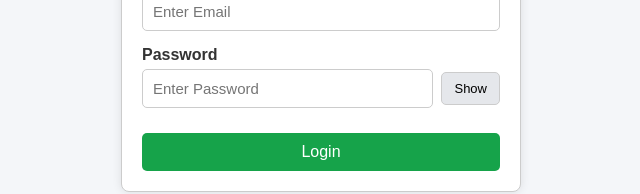
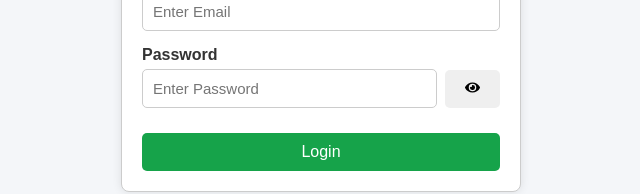
Before and after one commit to abushisrinidhi11/majorproject, a React (Vite) app in the folder frontend/: page / in a window 1280 px wide. Shown: the part 217-411 px from the top of the page, without its empty margins (319-959 px from the left). Built offline with nearby package versions, Linux system fonts and the light colour scheme; no server answers.

Commit message:
Remove console logs and improve password toggle

```diff
--- a/frontend/src/pages/Auth.tsx
+++ b/frontend/src/pages/Auth.tsx
@@ -2,6 +2,7 @@ import { useState } from "react";
 import { useNavigate } from "react-router-dom";
 import { Formik, Form, Field, ErrorMessage } from "formik";
 import { toast } from "react-toastify";
+import { FaEye, FaEyeSlash } from "react-icons/fa";
 import { useAuth } from "../context/AuthContext";
 import {
     loginValidation,
@@ -27,9 +28,6 @@ const Auth = () =>
 
         try
         {
-            console.log("Login Values");
-            console.log(values);
-
             console.log("Calling Login API");
 
             const response = await auth.login(
@@ -39,19 +37,12 @@ const Auth = () =>
 
             console.log("Login Successful");
 
-            console.log("Logged In User");
-            console.log(response.user);
-
             if (response.user.role === "jobRecruiter")
             {
-                console.log("Navigating To Recruiter Dashboard");
-
                 navigate("/recruiter/dashboard");
             }
             else
             {
-                console.log("Navigating To Home");
-
                 navigate("/home");
             }
         }
@@ -75,12 +66,7 @@ const Auth = () =>
         { resetForm }: any
     ) =>
     {
-        console.log("================================");
         console.log("Register Started");
-        console.log("Register Values");
-        console.log(values);
-        console.log("Role :", values.role);
-        console.log("================================");
 
         try
         {
@@ -132,12 +118,7 @@ const Auth = () =>
                             : "tabButton"
                     }
                     type="button"
-                    onClick={() =>
-                    {
-                        console.log("Login Tab Clicked");
-
-                        setIsLogin(true);
-                    }}
+                    onClick={() => setIsLogin(true)}
                 >
                     Login
                 </button>
@@ -149,12 +130,7 @@ const Auth = () =>
                             : "tabButton"
                     }
                     type="button"
-                    onClick={() =>
-                    {
-                        console.log("Register Tab Clicked");
-
-                        setIsLogin(false);
-                    }}
+                    onClick={() => setIsLogin(false)}
                 >
                     Register
                 </button>
@@ -207,13 +183,22 @@ const Auth = () =>
 
                                 <button
                                     type="button"
-                                    className="togglePasswordButton"
+                                    className="togglePasswordIcon"
                                     onClick={() =>
                                         setShowLoginPassword(!showLoginPassword)
                                     }
                                     tabIndex={-1}
+                                    aria-label={
+                                        showLoginPassword
+                                            ? "Hide password"
+                                            : "Show password"
+                                    }
                                 >
-                                    {showLoginPassword ? "Hide" : "Show"}
+                                    {
+                                        showLoginPassword
+                                            ? <FaEyeSlash />
+                                            : <FaEye />
+                                    }
                                 </button>
 
                             </div>
@@ -303,13 +288,22 @@ const Auth = () =>
 
                                 <button
                                     type="button"
-                                    className="togglePasswordButton"
+                                    className="togglePasswordIcon"
                                     onClick={() =>
                                         setShowPassword(!showPassword)
                                     }
                                     tabIndex={-1}
+                                    aria-label={
+                                        showPassword
+                                            ? "Hide password"
+                                            : "Show password"
+                                    }
                                 >
-                                    {showPassword ? "Hide" : "Show"}
+                                    {
+                                        showPassword
+                                            ? <FaEyeSlash />
+                                            : <FaEye />
+                                    }
                                 </button>
 
                             </div>
```
